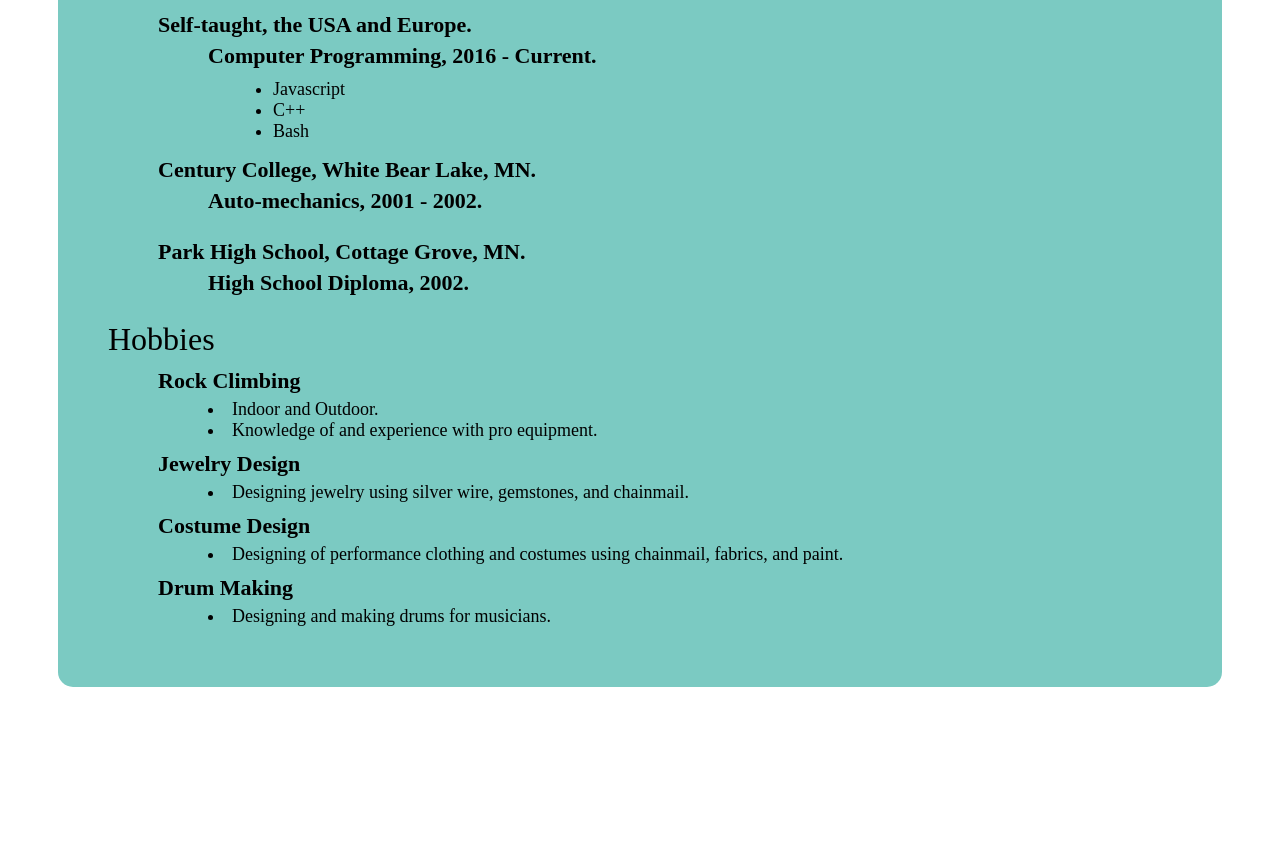
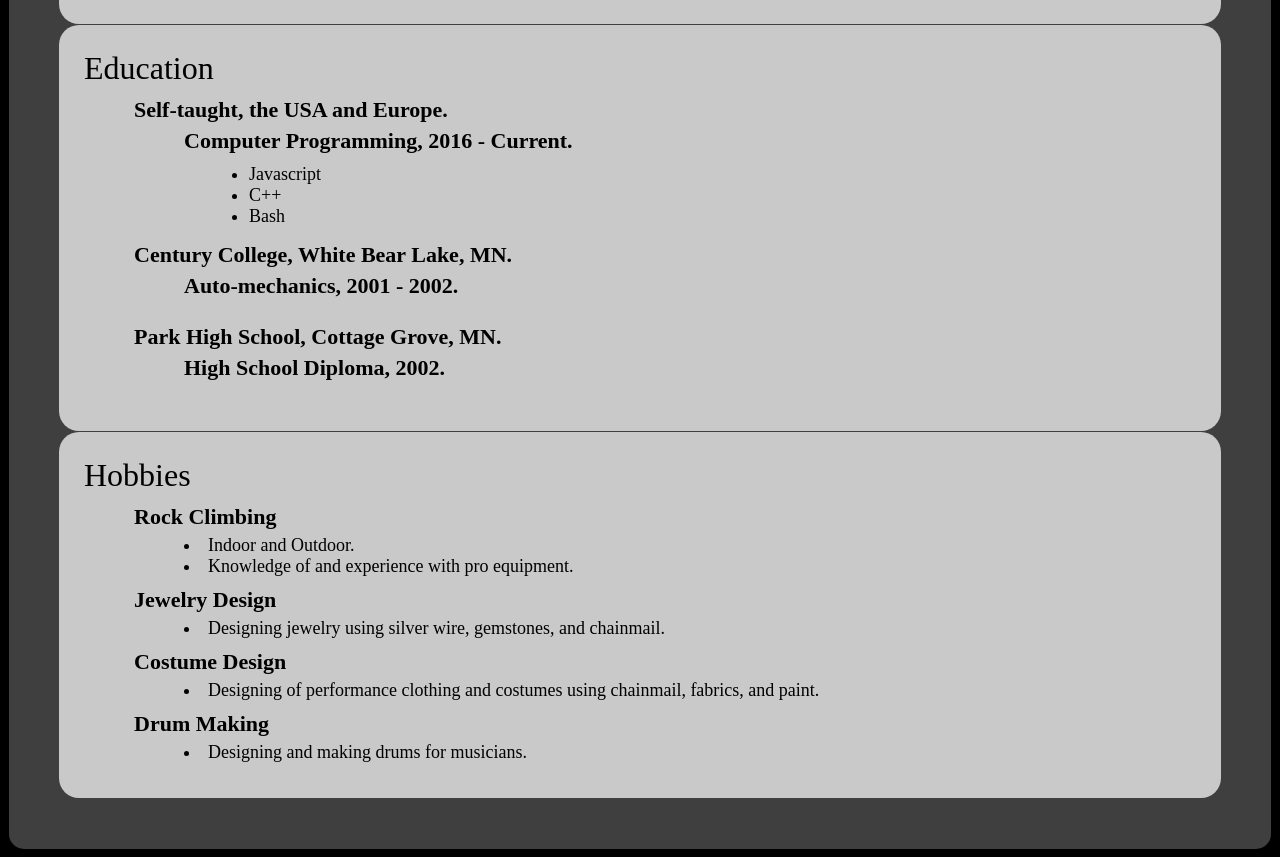
Before and after one commit to dpbpd/Resume, a website: page index.html in a window 1280 px wide. Shown: the part 1691-2548 px from the top of the page. Before the commit the page ends 2386 px from the top, so only its background shows below. Drawn offline with Linux system fonts and the light colour scheme.

Commit message:
color change

```diff
--- a/public/style.css
+++ b/public/style.css
@@ -1,18 +1,24 @@
+html, body {
+	background-color: black;
+}
 #container {
-	margin-top: 50px;
-	margin-left: 50px;
-	margin-right: 50px;
+	margin-top: 1px;
+	margin-left: 1px;
+	margin-right: 1px;
 
 	padding: 50px 50px 50px 50px;
 
 	border-radius: 15px;
-	background-color: rgb(123, 202, 194);
+	background-color: rgb(63, 63, 63);
 
 	text-align: left;
 }
 
 #content-contact {
+	color: white;
 	text-align: right;
+	margin-bottom: 25px;
+
 }
 div.block-date {
 	margin-left: 50px;
@@ -30,19 +36,31 @@ ul {
 }
 #content-about{
 	font-size: 32px;
-	margin-bottom: 20px;
+	margin-bottom: 1px;
+	padding: 25px 25px 25px 25px;
+	border-radius: 20px;
+	background-color: rgb(201, 201, 201);
 }
 #content-work {
 	font-size: 32px;
-	margin-bottom: 20px;
+	margin-bottom: 1px;
+	padding: 25px 25px 25px 25px;
+	border-radius: 20px;
+	background-color: rgb(201, 201, 201);
 }
 #content-education {
 	font-size: 32px;
-	margin-bottom: 20px;
+	margin-bottom: 1px;
+	padding: 25px 25px 25px 25px;
+	border-radius: 20px;
+	background-color: rgb(201, 201, 201);
 }
 #content-hobbies {
 	font-size: 32px;
-	margin-bottom: 5px;
+	margin-bottom: 1px;
+	padding: 25px 25px 25px 25px;
+	border-radius: 20px;
+	background-color: rgb(201, 201, 201);
 }
 
 h1 {
```
